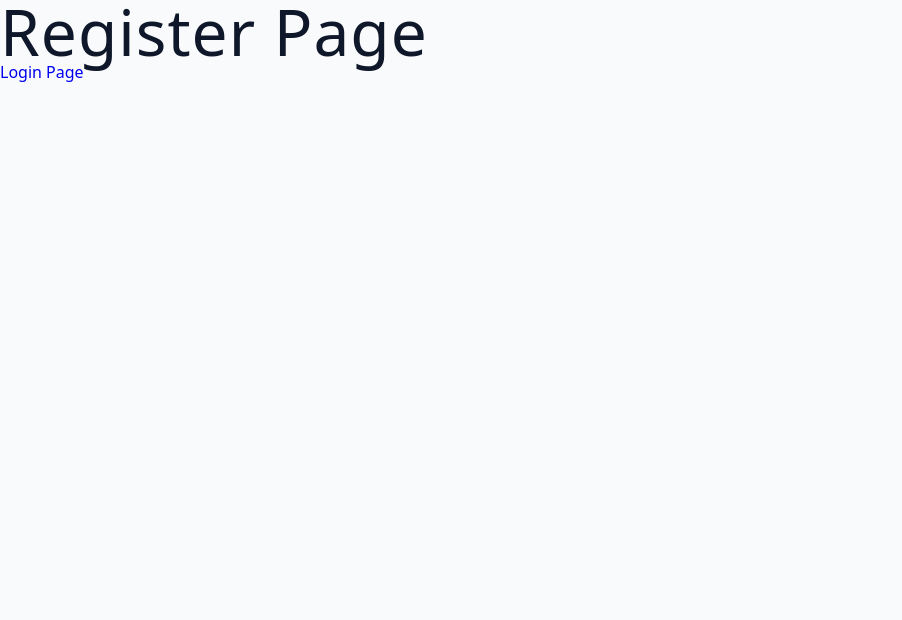
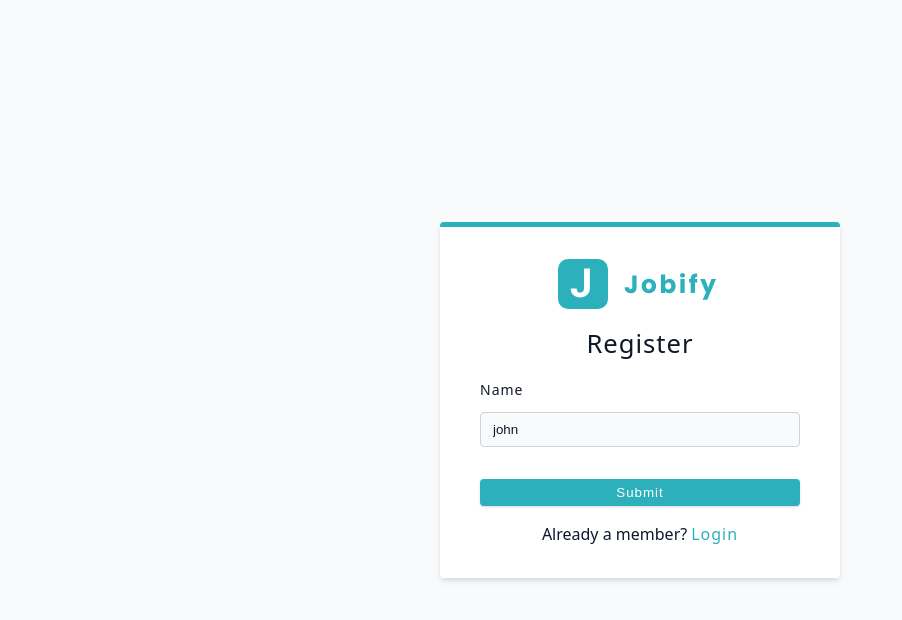
Before and after one commit to sagar442-debug/JobTrackerApp, a React (Vite) app in the folder client/: page /register in a window 1280 px wide. Shown: the top 620 px of the page, without its empty margins (0-902 px from the left). Built offline with nearby package versions, Linux system fonts and the light colour scheme.

Commit message:
Creating register page frontend

```diff
--- a/client/src/pages/Register.jsx
+++ b/client/src/pages/Register.jsx
@@ -1,16 +1,32 @@
-import React from 'react'
-import { Link } from 'react-router-dom'
-
+import React from "react";
+import { Link } from "react-router-dom";
+import Wrapper from "../assets/wrappers/RegisterAndLoginPage";
+import { Logo } from "../components";
 
 function Register() {
   return (
-    <div>
-      <h1>
-        Register Page
-      </h1>
-      <Link to="/login">Login Page</Link>
-    </div>
-  )
+    <Wrapper>
+      <form className="form">
+        <Logo />
+        <h4>Register</h4>
+        <div className="form-row">
+          <label htmlFor="name" className="form-label">
+            Name
+          </label>
+          <input type="text" id="name" name="name" className="form-input" defaultValue="john" required/>
+        </div>
+        <button type="submit" className="btn btn-block">
+          Submit
+        </button>
+        <p>
+          Already a member?
+          <Link to={"/login"} className="member-btn">
+            Login
+          </Link>
+        </p>
+      </form>
+    </Wrapper>
+  );
 }
 
-export default Register
+export default Register;
```
